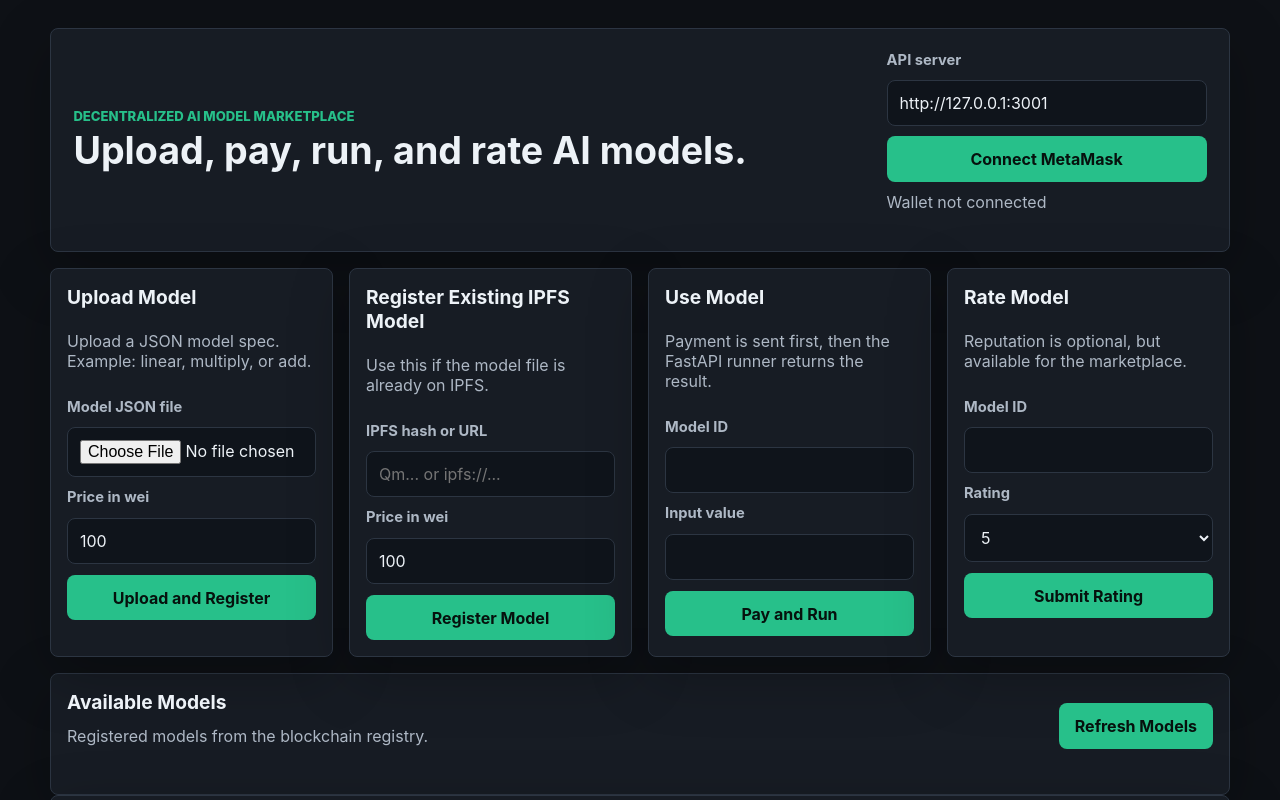
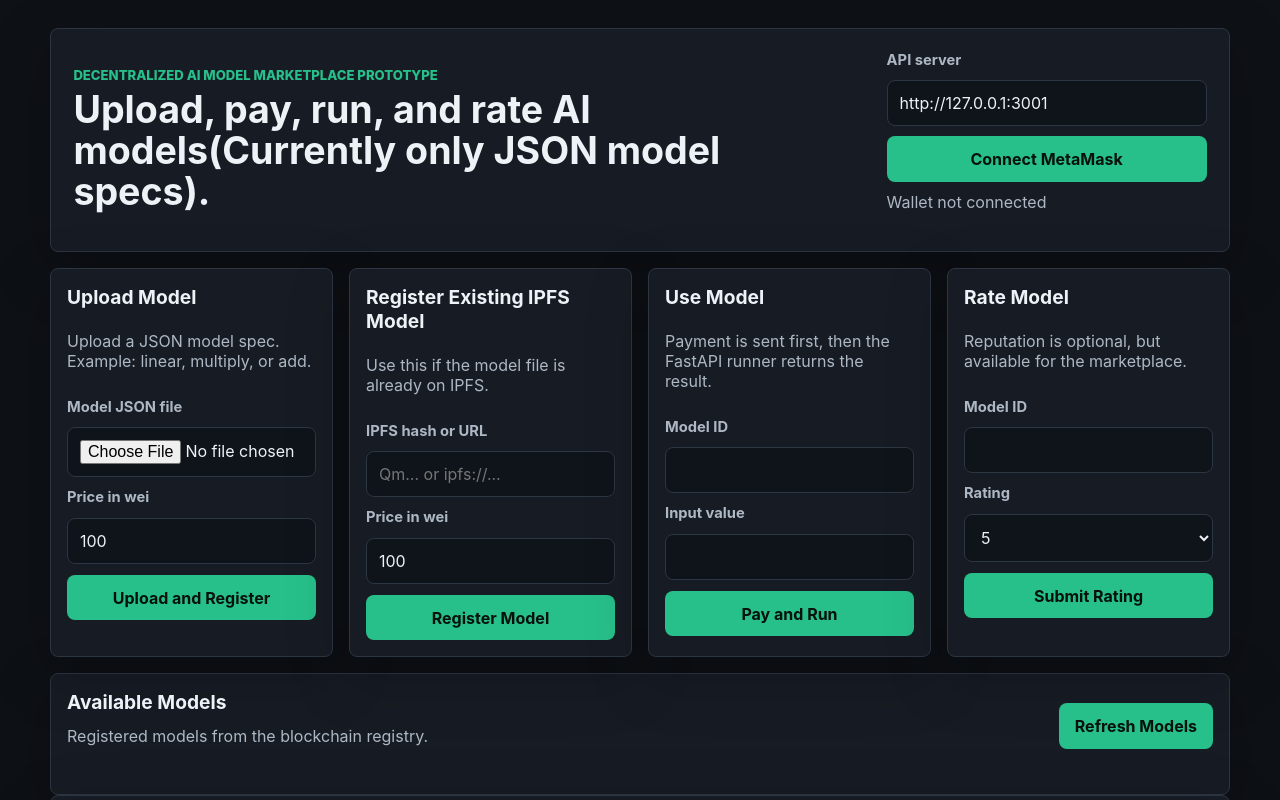
Before and after one commit to yuvankart/Decentralised-AI-Model-Marketplace, a website: page frontend/index.html in a window 1280 px wide. Shown: the top 800 px of the page. Drawn offline with Linux system fonts and the light colour scheme; no server answers.

Commit message:
feat: add new feature

```diff
--- a/frontend/index.html
+++ b/frontend/index.html
@@ -3,15 +3,15 @@
   <head>
     <meta charset="utf-8">
     <meta name="viewport" content="width=device-width, initial-scale=1">
-    <title>AI Model Marketplace</title>
+    <title>AI Model Marketplace Prototype</title>
     <link rel="stylesheet" href="./styles.css">
   </head>
   <body>
     <main class="app-shell">
       <section class="toolbar" aria-label="Wallet and server controls">
         <div>
-          <p class="eyebrow">Decentralized AI Model Marketplace</p>
-          <h1>Upload, pay, run, and rate AI models.</h1>
+          <p class="eyebrow">Decentralized AI Model Marketplace Prototype</p>
+          <h1>Upload, pay, run, and rate AI models(Currently only JSON model specs).</h1>
         </div>
         <div class="wallet-panel">
           <label for="apiBase">API server</label>
```
Also changed, not shown: build/contracts/ModelRegistry.json, build/contracts/PaymentContract.json, build/contracts/ReputationContract.json.
